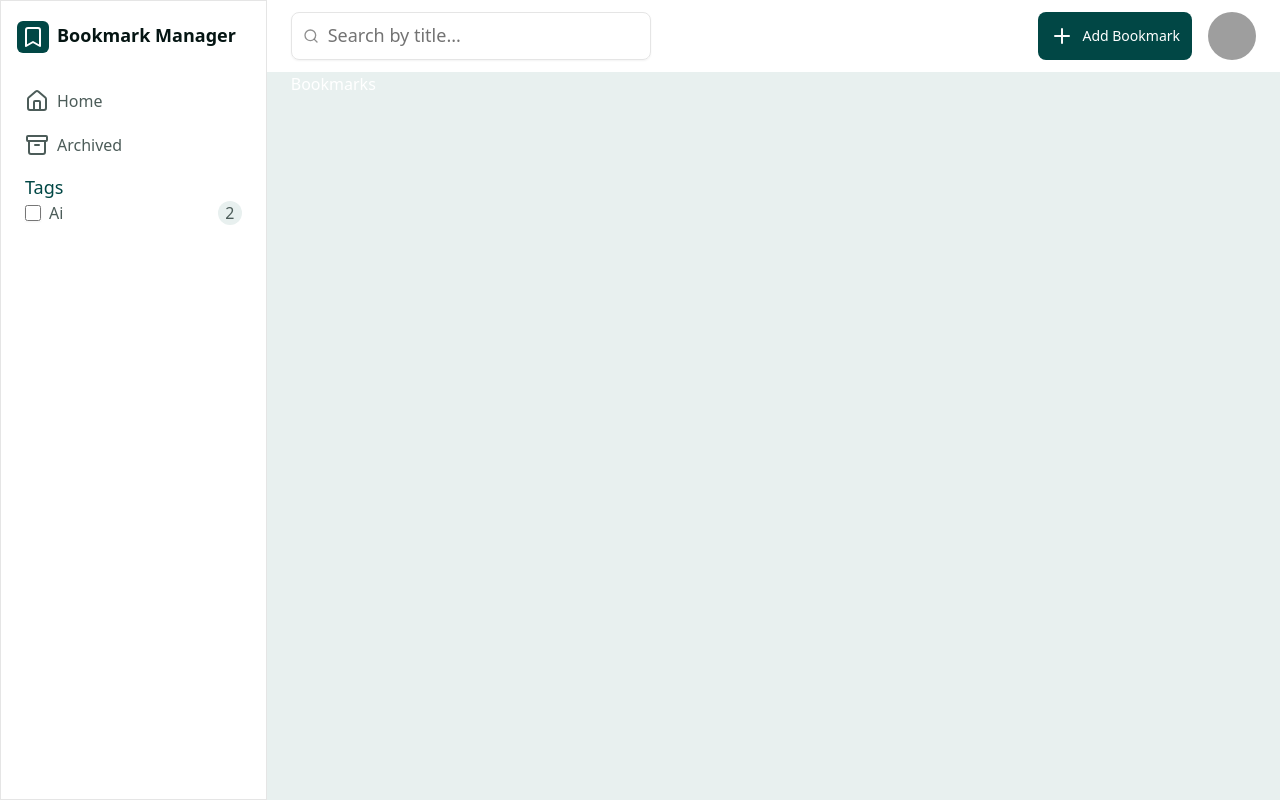
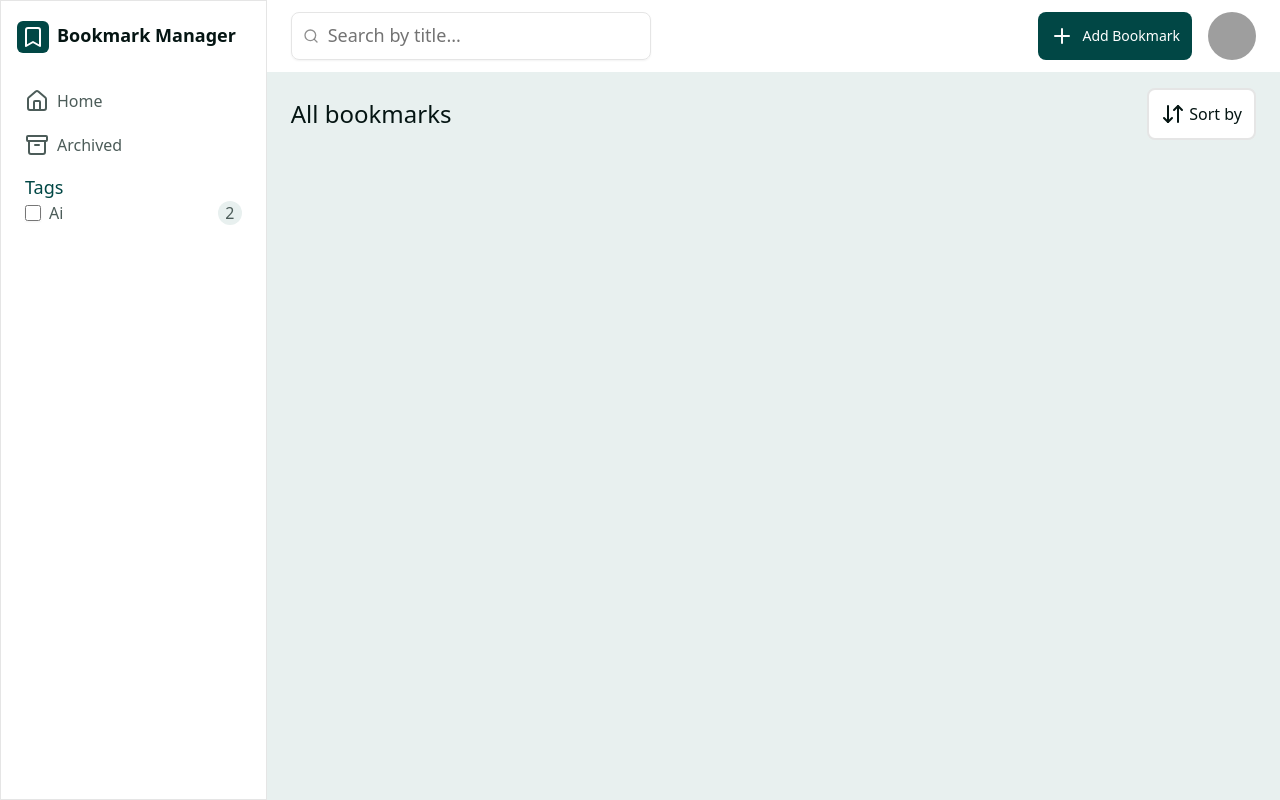
Before and after one commit to Shadrack04/bookmark-manager, a Next.js app: page / in a window 1280 px wide. Built offline with nearby package versions, Linux system fonts and the light colour scheme; grey boxes are pictures that could not be loaded.

Commit message:
create the bookmark page header and a static sort by component

```diff
--- a/app/page.tsx
+++ b/app/page.tsx
@@ -1,7 +1,9 @@
+import BookmarkScreen from "@/features/bookmark/bookmark-screen";
+
 export default function Home() {
   return (
-    <div className="custom-padding">
-      <div>Bookmarks</div>
+    <div className="custom-padding py-4">
+      <BookmarkScreen />
     </div>
   );
 }
--- /dev/null
+++ b/components/sort.tsx
@@ -0,0 +1,11 @@
+import { ArrowDownUp } from "lucide-react";
+import React from "react";
+
+export default function Sort() {
+  return (
+    <div className=" p-3 bg-foreground flex items-center gap-1 rounded-md border-2 border-border">
+      <ArrowDownUp className=" text-secondary" />
+      <p className=" text-secondary text-md font-medium">Sort by</p>
+    </div>
+  );
+}
--- /dev/null
+++ b/features/bookmark/bookmark-screen.tsx
@@ -0,0 +1,13 @@
+import Sort from "@/components/sort";
+import React from "react";
+
+export default function BookmarkScreen() {
+  return (
+    <section>
+      <div className=" flex items-center justify-between">
+        <h1 className=" text-secondary font-medium text-2xl">All bookmarks</h1>
+        <Sort />
+      </div>
+    </section>
+  );
+}
```
